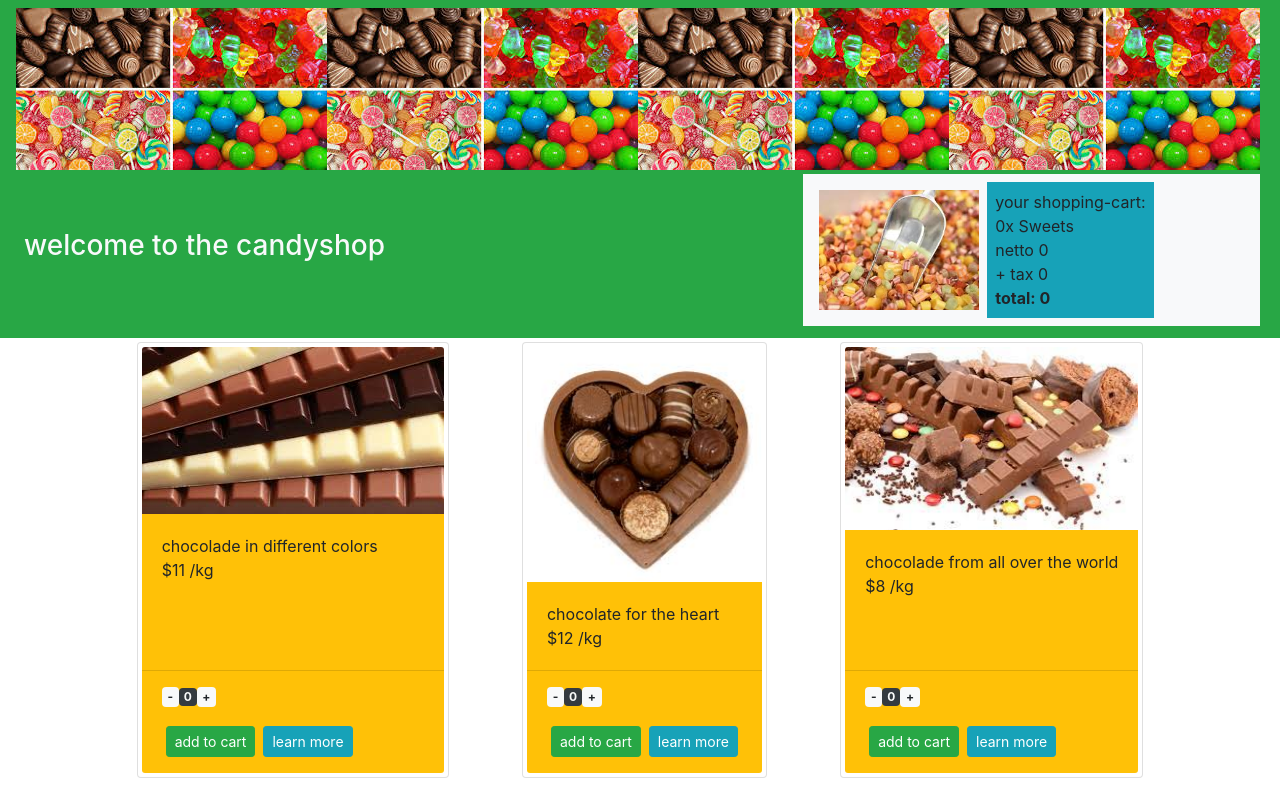
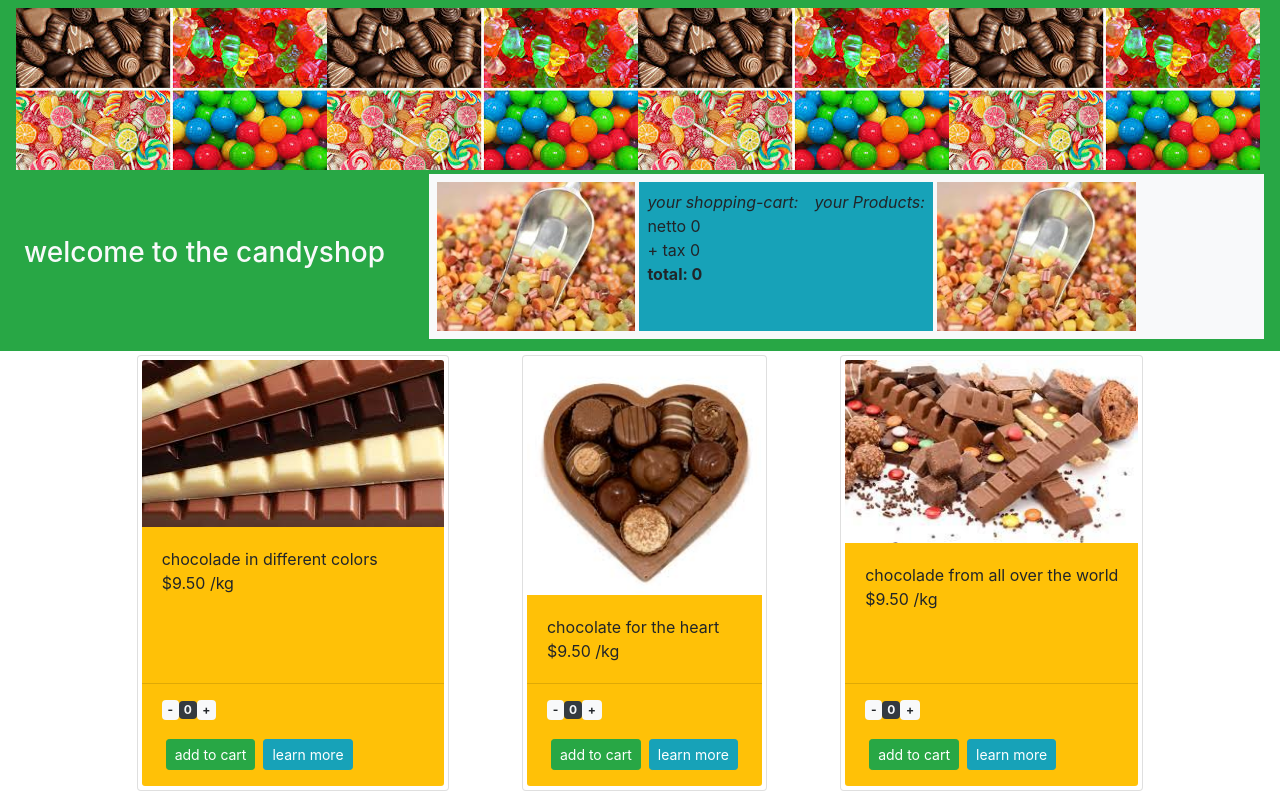
Before and after one commit to jensso/candyshop, a React (Create React App) app: page /chocolades in a window 1280 px wide. Built offline with nearby package versions, Linux system fonts and the light colour scheme.

Commit message:
fixed categories

```diff
--- a/src/components/App.js
+++ b/src/components/App.js
@@ -9,6 +9,7 @@ import { NavBasketRX } from './NavBasket.js';
 import { MoreInfo } from './MoreInfo.js';
 
 export class App extends React.Component {
+
   render() {
     return (
       <BrowserRouter>
--- a/src/components/CandyProducts.js
+++ b/src/components/CandyProducts.js
@@ -10,17 +10,17 @@ export class CandyProducts extends React.Component {
     <div className="container d-flex justify-content-around">
       <div className="card m-1 p-1">
         <img className="card-img-top" src={candy_1} alt="X"/>
-        <div className="bg-warning card-body">Fruity sweets & fruity Lollipops<br/><span>$8 /kg</span></div>
+        <div cat="candy" className="bg-warning card-body">Fruity sweets & fruity Lollipops<br/><span>$8 /kg</span></div>
         <ProductFooterRX />
     </div>
     <div className="card m-1 p-1">
       <img className="card-img-top" src={candy_2} alt="X"/>
-        <div className="bg-warning card-body">Juicy sweets & juicy Lollipops<br/><span>$7 /kg</span></div>
+        <div cat="candy" className="bg-warning card-body">Juicy sweets & juicy Lollipops<br/><span>$8 /kg</span></div>
         <ProductFooterRX />
     </div>
     <div className="card m-1 p-1">
       <img className="card-img-top" src={candy_3} alt="X"/>
-      <div className="bg-warning card-body">Funny sweets with lovely Messages<br/><span>$7 /kg</span></div>
+      <div cat="candy" className="bg-warning card-body">Funny sweets with lovely Messages<br/><span>$8 /kg</span></div>
       <ProductFooterRX />
     </div>
 </div>
--- a/src/components/ChocoProducts.js
+++ b/src/components/ChocoProducts.js
@@ -10,17 +10,17 @@ export class ChocoProducts extends React.Component {
     <div className="container d-flex justify-content-around">
       <div className="card m-1 p-1">
         <img className="card-img-top" src={choco_1} alt="X"/>
-        <div className="bg-warning card-body">chocolade in different colors<br/><span>$11 /kg</span></div>
+        <div cat="choco" className="bg-warning card-body">chocolade in different colors<br/><span>$9.50 /kg</span></div>
         <ProductFooterRX />
       </div>
       <div className="card m-1 p-1">
         <img className="card-img-top" src={choco_2} alt="X"/>
-        <div className="bg-warning card-body">chocolate for the heart<br/><span>$12 /kg</span></div>
+        <div cat="choco" className="bg-warning card-body">chocolate for the heart<br/><span>$9.50 /kg</span></div>
         <ProductFooterRX />
       </div>
       <div className="card m-1 p-1">
         <img className="card-img-top" src={choco_3} alt="X"/>
-        <div className="bg-warning card-body">chocolade from all over the world<br/><span>$8 /kg</span></div>
+        <div cat="choco" className="bg-warning card-body">chocolade from all over the world<br/><span>$9.50 /kg</span></div>
         <ProductFooterRX />
       </div>
     </div>
--- a/src/components/NavBasket.js
+++ b/src/components/NavBasket.js
@@ -3,6 +3,7 @@ import { NavLink } from 'react-router-dom';
 import candyshop from '../content/candyshop.jpg';
 import basket from '../content/basket.jpg';
 import {ShoppingCartRX} from './ShoppingCart.js';
+import {ShoppingBasketRX} from './ShoppingBasket.js'
 import {connect} from 'react-redux';
 // import {transmit} from '.././redux.js';
 import {mapStateToProps, mapDispatchToProps} from './ProductFooter.js';
@@ -19,8 +20,11 @@ class NavBasket extends React.Component {
           <img src={candyshop} width="25%" alt="X"/>
         </NavLink>
         <h3 className="title bg-success text-light p-2">welcome to the candyshop</h3>
-        <section className="d-flex flex-end bg-light m-1 p-2"><img className="p-2" src={basket} alt="X" width="40%" height="40%"/>
+        <section className="d-flex bg-light my-1 p-1">
+        <img className="p-1" src={basket} alt="X" width="25%" height="40%"/>
         <ShoppingCartRX />
+        <ShoppingBasketRX />
+        <img className="p-1" src={basket} alt="X" width="25%" height="40%"/>
         </section>
       </nav>
     )
--- a/src/components/PastryProducts.js
+++ b/src/components/PastryProducts.js
@@ -10,17 +10,17 @@ export class PastryProducts extends React.Component {
     <div className="container d-flex justify-content-around">
       <div className="card m-1 p-1">
         <img className="card-img-top" src={pastry_1} alt="X"/>
-        <div className="bg-warning card-body">pastry like your GrandMa did<br/><span>$12 /kg</span></div>
+        <div cat="pastry" className="bg-warning card-body">pastry like your GrandMa did<br/><span>$12 /kg</span></div>
         <ProductFooterRX />
       </div>
       <div className="card m-1 p-1">
         <img className="card-img-top" src={pastry_2} alt="X"/>
-        <div className="bg-warning card-body">pastry like you did it<br/><span>$12 /kg</span></div>
+        <div cat="pastry" className="bg-warning card-body">pastry like you did it<br/><span>$12 /kg</span></div>
         <ProductFooterRX />
       </div>
       <div className="card m-1 p-1">
         <img className="card-img-top" src={pastry_3} alt="X"/>
-        <div className="bg-warning card-body">pastry like your GrandMa did<br/><span>$12 /kg</span></div>
+        <div cat="pastry" className="bg-warning card-body">pastry for your party<br/><span>$12 /kg</span></div>
         <ProductFooterRX />
       </div>
     </div>
--- a/src/components/ProductFooter.js
+++ b/src/components/ProductFooter.js
@@ -21,16 +21,17 @@ class ProductFooter extends React.Component {
 }
 
 export const mapStateToProps = (state)=> {
-  console.log(state);
   return {
     basket: state.basket,
     newOrder: {...state.newOrder},
     amount: state.amount,
     counter: state.counter,
+    choco: state.choco,
+    pastry: state.pastry,
+    candy: state.candy
   }
 }
 export const mapDispatchToProps = (dispatch)=> {
-  console.log(dispatch);
   return {
         transmit: (ev)=> dispatch(transmit(ev)),
         addItem: (ev)=> dispatch(plus(ev)),
--- /dev/null
+++ b/src/components/ShoppingBasket.js
@@ -0,0 +1,18 @@
+import React from 'react';
+import {connect} from 'react-redux';
+import {mapStateToProps, mapDispatchToProps} from './ProductFooter.js';
+
+class ShoppingBasket extends React.Component {
+  render() {
+    return(
+      <div className="bg-info my-1 p-2">
+        <i>your Products:</i><br/>
+        <ul>
+        {this.props.basket.map((obj, index)=><li key={index}>{obj.amount}x {obj.type} per {(obj.price).toFixed(2)}</li>)}
+        </ul>
+      </div>
+    )
+
+  }
+}
+export const ShoppingBasketRX = connect(mapStateToProps,mapDispatchToProps)(ShoppingBasket);
--- a/src/components/ShoppingCart.js
+++ b/src/components/ShoppingCart.js
@@ -5,14 +5,12 @@ import {mapStateToProps, mapDispatchToProps} from './ProductFooter.js';
 export class ShoppingCart extends React.Component {
   render() {
     return(
-      <div className="bg-info p-2">
-        your shopping-cart:<br/>
-        {this.props.amount}x Sweets<br/>
+      <div className="bg-info my-1 p-2">
+        <i>your shopping-cart:</i><br/>
         netto {this.props.newOrder.netto}<br/>
         + tax {this.props.newOrder.tax}<br/>
         <b>total: {this.props.newOrder.sum}</b>
       </div>
-
     )
   }
 }
--- a/src/redux.js
+++ b/src/redux.js
@@ -4,7 +4,11 @@ const initialState = {amount: 0,
                       counter: 0,
                       price: 12,
                       basket: [],
-                      newOrder: {sum:0,tax:0,netto:0}
+                      cart: [],
+                      newOrder: {sum:0,tax:0,netto:0},
+                      choco: {type: 'choco', amount:0, price: 9.50},
+                      pastry: {type: 'pastry', amount:0, price:12},
+                      candy: {type: 'candy', amount: 0, price: 8},
                       };
 const reducer = (state=initialState, action)=> {
   const copyOfState = {...state};
@@ -27,33 +31,61 @@ const reducer = (state=initialState, action)=> {
     }
 
     case 'BUY':
-    copyOfState.counter = 0;
-    copyOfState.newOrder.sum = (copyOfState.amount*copyOfState.price).toFixed(2);
+      if (action.target === 'choco') {
+      copyOfState.choco.amount = copyOfState.counter;
+      copyOfState.newOrder.sum = (copyOfState.choco.amount*copyOfState.choco.price).toFixed(2);
       copyOfState.newOrder.netto = (copyOfState.newOrder.sum / 1.19).toFixed(2);
       copyOfState.newOrder.tax = (copyOfState.newOrder.sum-copyOfState.newOrder.netto).toFixed(2);
-    copyOfState.basket = [...state.basket, {...state.newOrder}];
-    console.log(copyOfState);
-
+      if (copyOfState.counter > 0) {
+      copyOfState.cart = [...state.cart, {...state.newOrder}];
+      copyOfState.basket = [...state.basket, state.choco];
+      copyOfState.counter = 0;
+      }
       return copyOfState;
-
+      }
+      if (action.target === 'pastry') {
+      copyOfState.pastry.amount = copyOfState.counter;
+      copyOfState.newOrder.sum = (copyOfState.pastry.amount*copyOfState.pastry.price).toFixed(2);
+      copyOfState.newOrder.netto = (copyOfState.newOrder.sum / 1.19).toFixed(2);
+      copyOfState.newOrder.tax = (copyOfState.newOrder.sum-copyOfState.newOrder.netto).toFixed(2);
+      copyOfState.cart = [...state.cart, {...state.newOrder}];
+      if (copyOfState.counter > 0) {
+      copyOfState.basket = [...state.basket, state.pastry];
+      copyOfState.counter = 0;
+      }
+      return copyOfState;
+      }
+      if (action.target === 'candy') {
+      copyOfState.candy.amount = copyOfState.counter;
+      copyOfState.newOrder.sum = (copyOfState.candy.amount*copyOfState.candy.price).toFixed(2);
+      copyOfState.newOrder.netto = (copyOfState.newOrder.sum / 1.19).toFixed(2);
+      copyOfState.newOrder.tax = (copyOfState.newOrder.sum-copyOfState.newOrder.netto).toFixed(2);
+      if (copyOfState.counter > 0) {
+      copyOfState.cart = [...state.cart, {...state.newOrder}];
+      copyOfState.basket = [...state.basket, state.candy];
+      copyOfState.counter = 0;
+      }
+      return copyOfState;
+      }
+      break;
       default:
       return state;
   }
 }
-
-export var transmit =(ev)=> {
+export let transmit = (ev)=> {
   return {
     type: 'BUY',
-    event: ev
+    event: ev,
+    target: ev.target.parentElement.previousSibling.getAttribute('cat')
   }
 }
-export var plus = (ev)=> {
+export let plus = (ev)=> {
   return {
     type: 'ADD',
     event: ev
   }
 }
-export var minus = (ev)=> {
+export let minus = (ev)=> {
   return {
     type: 'DEC',
     event: ev
```
Lines whose indentation alone changed are shown as unchanged.
